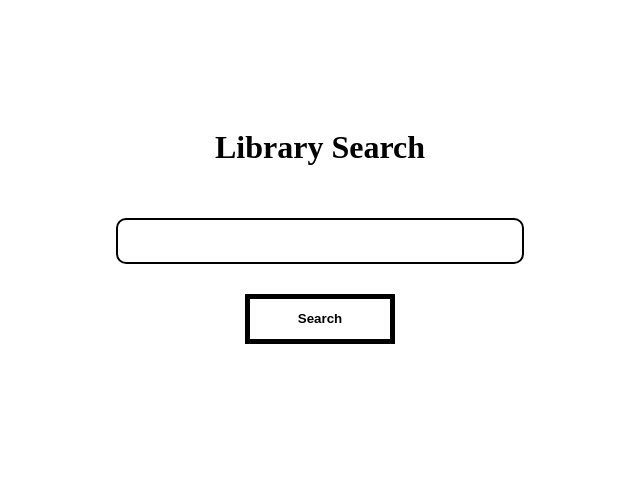
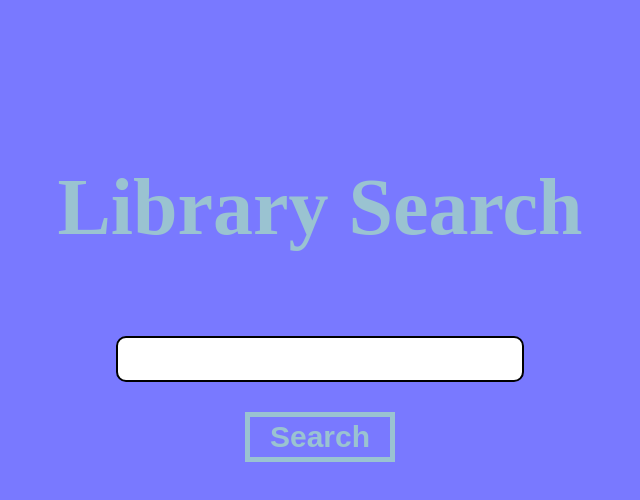
Before and after one commit to cero-dev/SBA-308A, a plain HTML site: page index.html in a window 1280 px wide. Shown: the whole page, without its empty margins (320-960 px from the left). Drawn offline with Linux system fonts and the light colour scheme.

Commit message:
Style h1 and button elements and background

```diff
--- a/styles/styles.css
+++ b/styles/styles.css
@@ -1,5 +1,10 @@
 body{
-    background-color: white;
+    background-color: rgba(0, 0, 255, 0.527);
+    font-size: 40px;
+}
+
+h1 {
+    color: rgb(154, 195, 209);
 }
 
 #searchContainer{
@@ -22,9 +27,11 @@ body{
     button {
         width: 150px;
         height: 50px;
-        border: 5px solid black;
+        border: 5px solid rgb(154, 195, 209);
         background-color:rgba(250, 235, 215, 0);
         font-weight: 700;
+        font-size: 30px;
+        color: rgb(154, 195, 209);
     }
 
     button:hover {
```
